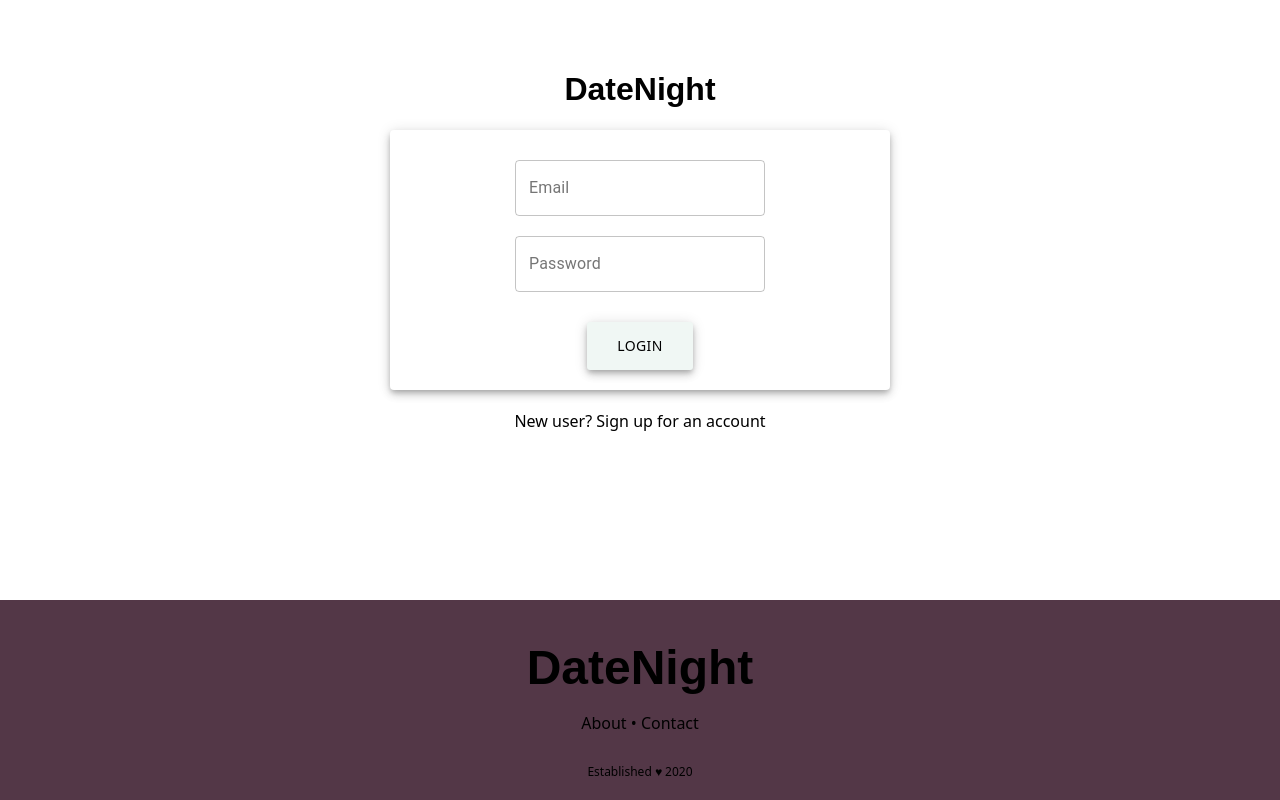
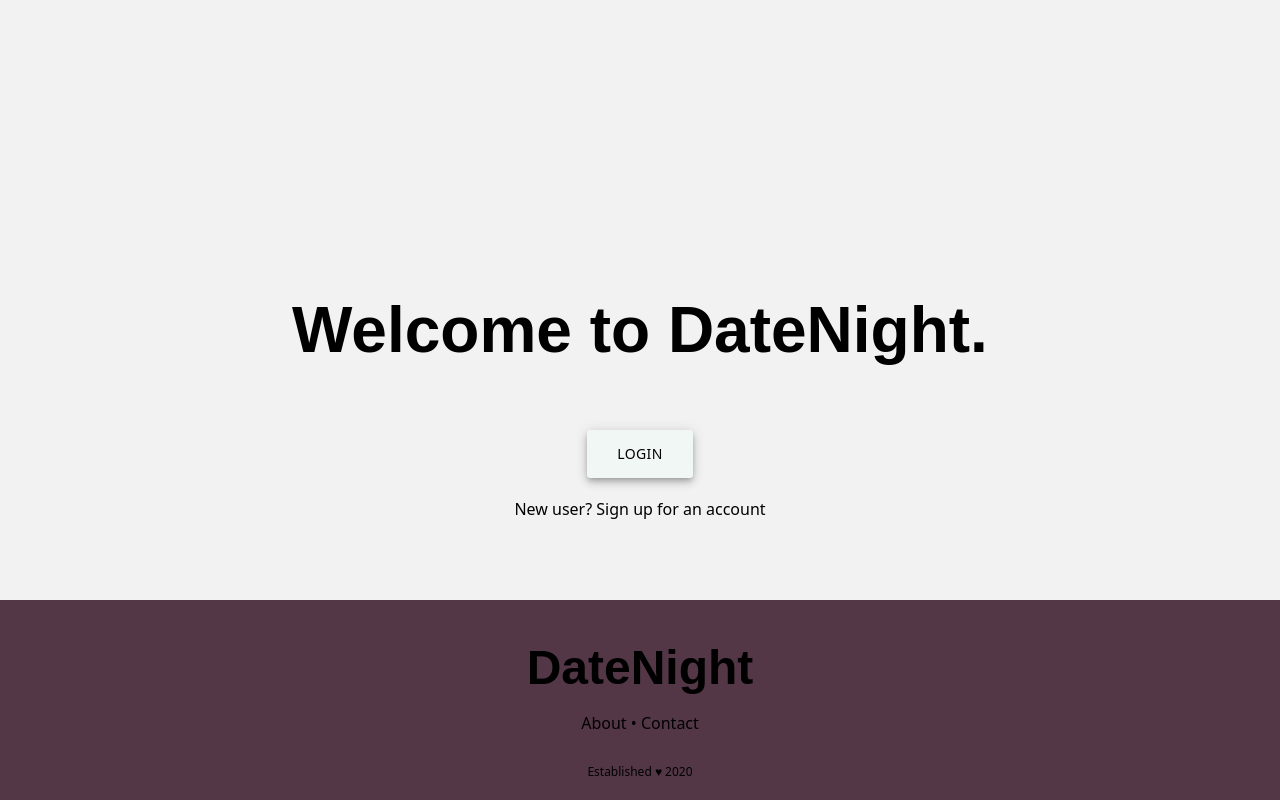
Before and after one commit to kara-o/heroku-datenight, a React (Create React App) app in the folder frontend/: page / in a window 1280 px wide. Before the commit this address led to /login. Built offline with nearby package versions, Linux system fonts and the light colour scheme.

Commit message:
landing page

```diff
--- a/frontend/src/App.js
+++ b/frontend/src/App.js
@@ -1,6 +1,7 @@
 import React, { useState, useEffect } from "react";
 import { Route, Redirect, Switch } from "react-router-dom";
 import {
+  Landing,
   Login,
   UserSignUp,
   Request,
@@ -33,6 +34,7 @@ const useStyles = createUseStyles({
     body: {
       margin: "0px",
       overflowX: "hidden",
+      backgroundColor: "#f2f2f2",
     },
     "#root": {
       maxWidth: "1500px",
@@ -130,7 +132,7 @@ const App = () => {
     return () => {
       cancelled = true;
     };
-  }, [invalidatedRequest]);
+  }, [allRequests, invalidatedRequest, userData]);
 
   const handleInvalidatedRequest = (id) => {
     setInvalidatedRequest(id);
@@ -251,7 +253,7 @@ const App = () => {
               loggedIn && !userData.admin ? (
                 <UserHome {...props} userData={userData} />
               ) : (
-                <Redirect to="/login" />
+                <Landing {...props} />
               )
             }
           />
--- a/frontend/src/elements/Footer.js
+++ b/frontend/src/elements/Footer.js
@@ -1,5 +1,6 @@
 import React from "react";
 import { ExtendedBackground, MyLink } from ".";
+import { Link } from "react-router-dom";
 import { createUseStyles } from "react-jss";
 
 const useStyles = createUseStyles({
@@ -31,6 +32,10 @@ const useStyles = createUseStyles({
       color: "black",
     },
   },
+  landingLink: {
+    textDecoration: "none",
+    color: "black",
+  },
 });
 
 const Footer = () => {
@@ -39,8 +44,9 @@ const Footer = () => {
   return (
     <footer className={classes.container}>
       <ExtendedBackground />
-
-      <h1 className={classes.title}>DateNight</h1>
+      <Link className={classes.landingLink} to="/">
+        <h1 className={classes.title}>DateNight</h1>
+      </Link>
       <div>
         <MyLink styles={classes.link}>About</MyLink> •{" "}
         <MyLink styles={classes.link}>Contact</MyLink>
--- a/frontend/src/elements/LoginSignUpContainer.js
+++ b/frontend/src/elements/LoginSignUpContainer.js
@@ -1,6 +1,5 @@
 import React from "react";
 import { createUseStyles } from "react-jss";
-import { MyLink } from ".";
 
 const useStyles = createUseStyles({
   container: {
@@ -10,22 +9,14 @@ const useStyles = createUseStyles({
     flexDirection: "column",
     alignItems: "center",
   },
-  link: {
-    margin: "20px",
-  },
 });
 
-const LoginSignUpContainer = ({ title, link = null, children }) => {
+const LoginSignUpContainer = ({ title, children }) => {
   const classes = useStyles();
   return (
     <div className={classes.container}>
       <h1>{title}</h1>
       {children}
-      {link ? (
-        <MyLink styles={classes.link} destination={link.destination}>
-          {link.text}
-        </MyLink>
-      ) : null}
     </div>
   );
 };
--- a/frontend/src/elements/Navbar.js
+++ b/frontend/src/elements/Navbar.js
@@ -1,5 +1,5 @@
 import React from "react";
-import { MyLink, ExtendedBackground } from ".";
+import { MyLink } from ".";
 import { createUseStyles } from "react-jss";
 
 const useStyles = createUseStyles({
@@ -21,7 +21,6 @@ const Navbar = ({ logoutUser, logoutAdmin, userData }) => {
 
   return (
     <nav className={classes.navbar}>
-      {/* <ExtendedBackground /> */}
       {userData && !userData.admin ? (
         <>
           <MyLink destination={`/`}>Home</MyLink>
--- /dev/null
+++ b/frontend/src/user/components/Landing.js
@@ -0,0 +1,66 @@
+import React, { useEffect, useState } from "react";
+import { createUseStyles } from "react-jss";
+import { MyLink, MyButton } from "../../elements";
+
+const useStyles = createUseStyles({
+  title: {
+    textAlign: "center",
+    fontSize: "64px",
+  },
+  container: {
+    gridColumn: "1/3",
+    textAlign: "center",
+    marginTop: "25vh",
+  },
+  options: {
+    display: "flex",
+    flexDirection: "column",
+    justifyContent: "space-evenly",
+    alignItems: "center",
+  },
+  link: {
+    margin: "20px",
+  },
+});
+
+const Landing = (props) => {
+  const [title, setTitle] = useState("");
+  const [showLogin, setShowLogin] = useState(false);
+  const classes = useStyles();
+
+  useEffect(() => {
+    renderTitle();
+  }, []);
+
+  const renderTitle = () => {
+    const titles = ["Welcome", "to", "DateNight."];
+    let index = 0;
+    const interval = setInterval(() => {
+      setTitle(titles[index]);
+      index += 1;
+      if (index > 3) {
+        clearInterval(interval);
+        setShowLogin(true);
+        setTitle("Welcome to DateNight.");
+      }
+    }, 1000);
+  };
+
+  return (
+    <div className={classes.container}>
+      <h1 className={classes.title}>{title}</h1>
+      {showLogin ? (
+        <div className={classes.options}>
+          <MyButton onClick={() => props.history.push("/login")}>
+            Login
+          </MyButton>
+          <MyLink styles={classes.link} destination="/signup">
+            New user? Sign up for an account
+          </MyLink>
+        </div>
+      ) : null}
+    </div>
+  );
+};
+
+export default Landing;
--- a/frontend/src/user/components/Login.js
+++ b/frontend/src/user/components/Login.js
@@ -8,6 +8,7 @@ import {
   MyInput,
   Errors,
 } from "../../elements";
+import Landing from "./Landing";
 
 const useQuery = () => {
   return new URLSearchParams(useLocation().search);
@@ -62,13 +63,7 @@ const Login = (props) => {
   };
 
   return (
-    <LoginSignUpContainer
-      title="DateNight"
-      link={{
-        text: "New user? Sign up for an account",
-        destination: "/signup",
-      }}
-    >
+    <LoginSignUpContainer title="DateNight">
       <>
         {isAccountConfirmationPending ? (
           <h3>Confirmation email sent - check your inbox!</h3>
--- a/frontend/src/user/components/UserSignUp.js
+++ b/frontend/src/user/components/UserSignUp.js
@@ -2,7 +2,6 @@ import React, { useState } from "react";
 import { createUser } from "../services/api";
 import {
   MyButton,
-  MyLink,
   Form,
   LoginSignUpContainer,
   MyInput,
@@ -39,10 +38,7 @@ const UserSignUp = (props) => {
   };
 
   return (
-    <LoginSignUpContainer
-      title="Welcome"
-      link={{ text: "Back", destination: "/login" }}
-    >
+    <LoginSignUpContainer title="Welcome.">
       <Form>
         {errors ? <Errors errors={errors} /> : null}
         <MyInput
--- a/frontend/src/user/components/index.js
+++ b/frontend/src/user/components/index.js
@@ -3,5 +3,6 @@ import UserSignUp from "./UserSignUp";
 import Request from "./Request";
 import RequestShow from "./RequestShow";
 import UserHome from "./UserHome";
+import Landing from "./Landing";
 
-export { Login, UserSignUp, Request, RequestShow, UserHome };
+export { Login, UserSignUp, Request, RequestShow, UserHome, Landing };
```
